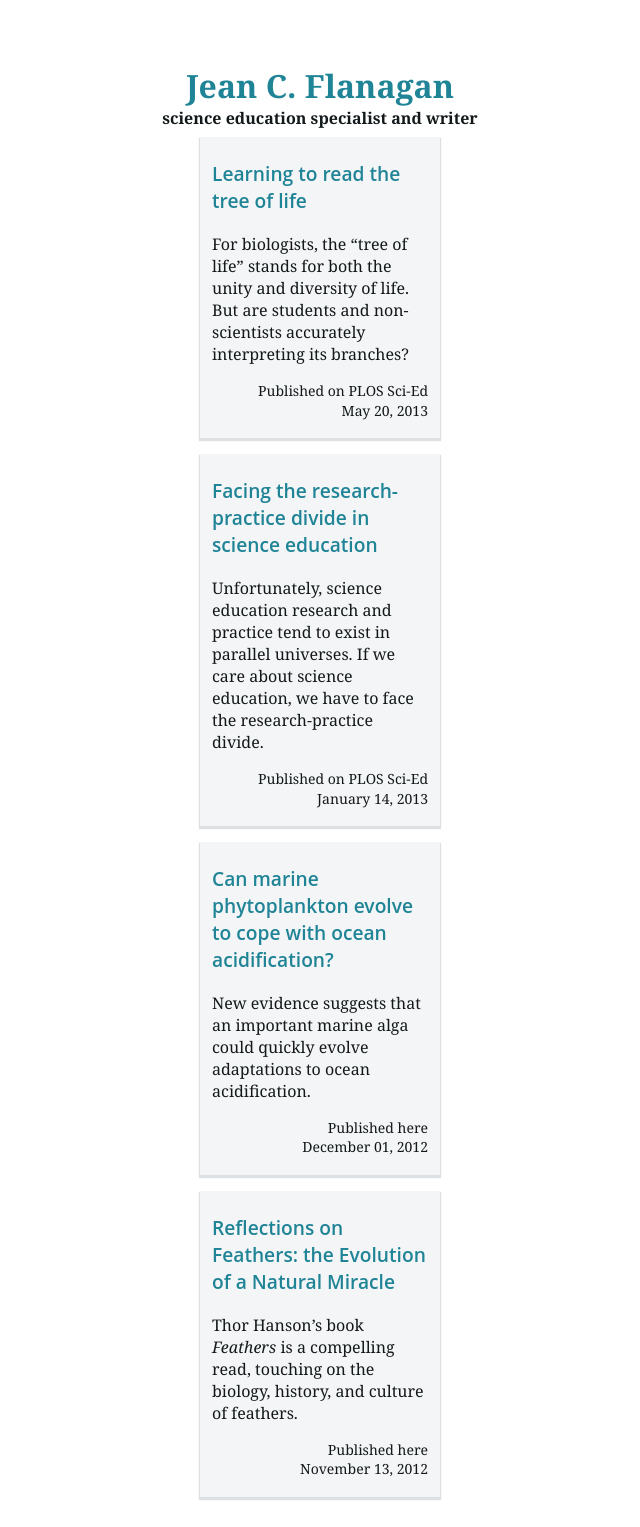
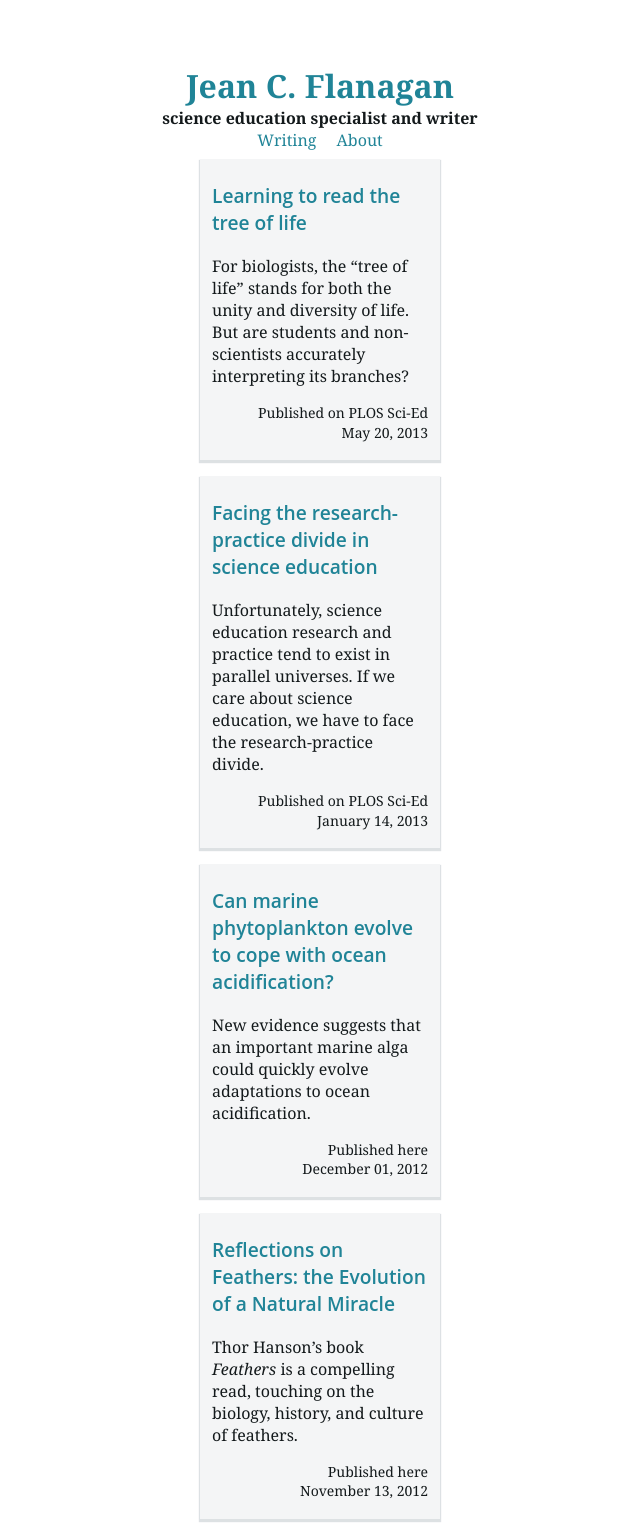
Before and after one commit to jshawl/jeancflanagan, a Jekyll site: the page built from index.html, in a window 1280 px wide. Shown: the whole page, without its empty margins (320-960 px from the left). Built offline with Jekyll 4.4.1, drawn with Linux system fonts in a browser that asks for light colours; before the commit the page ends 1505 px from its top, so only the background shows below that.

Commit message:
added an about page, added writing and about pages to a new nav element, added styles for those nav elements

```diff
--- a/_layouts/all.html
+++ b/_layouts/all.html
@@ -20,6 +20,12 @@
         <h1><a href="/">Jean C. Flanagan</a></h1>
         <h2>science education specialist and writer</h2>
       </hgroup>
+      <nav>
+        <ul>
+          <li><a href="/">Writing</a></li>
+          <li><a href="/about/">About</a></li>
+        </ul>
+      </nav>
     </header>
 
     {{ content }}
--- a/style.css
+++ b/style.css
@@ -67,6 +67,19 @@ body {
 
 header {
   margin-top: 5%;
+}
+
+nav ul {
+  text-align: center;
+}
+
+nav ul li {
+  display: inline-block;
+  margin-right: 1em;
+}
+
+nav ul li:last-child {
+  margin: 0;
 }
 
 /*** Cards ***/
```
Also changed, not shown: about.html (added, +9 -0 lines).
